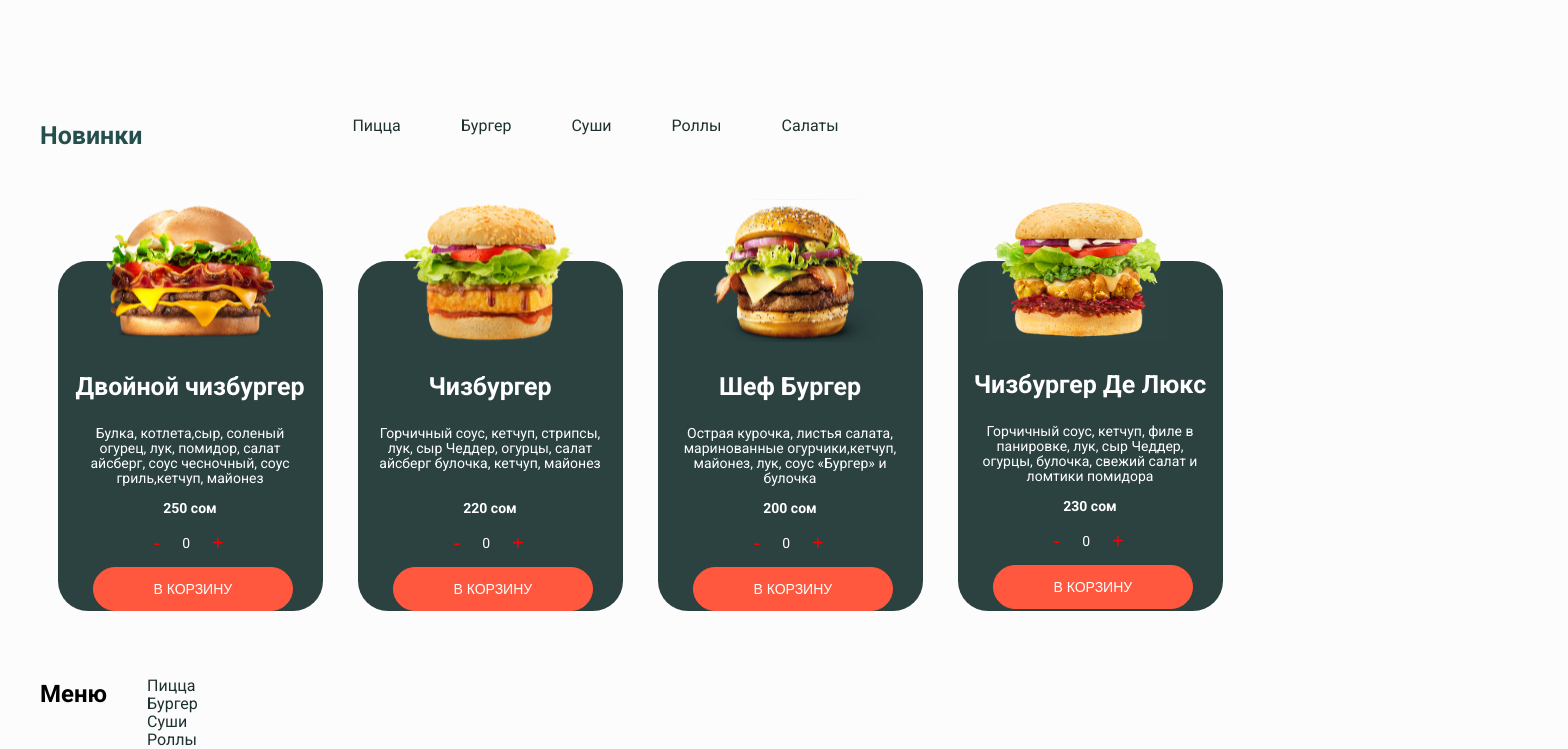
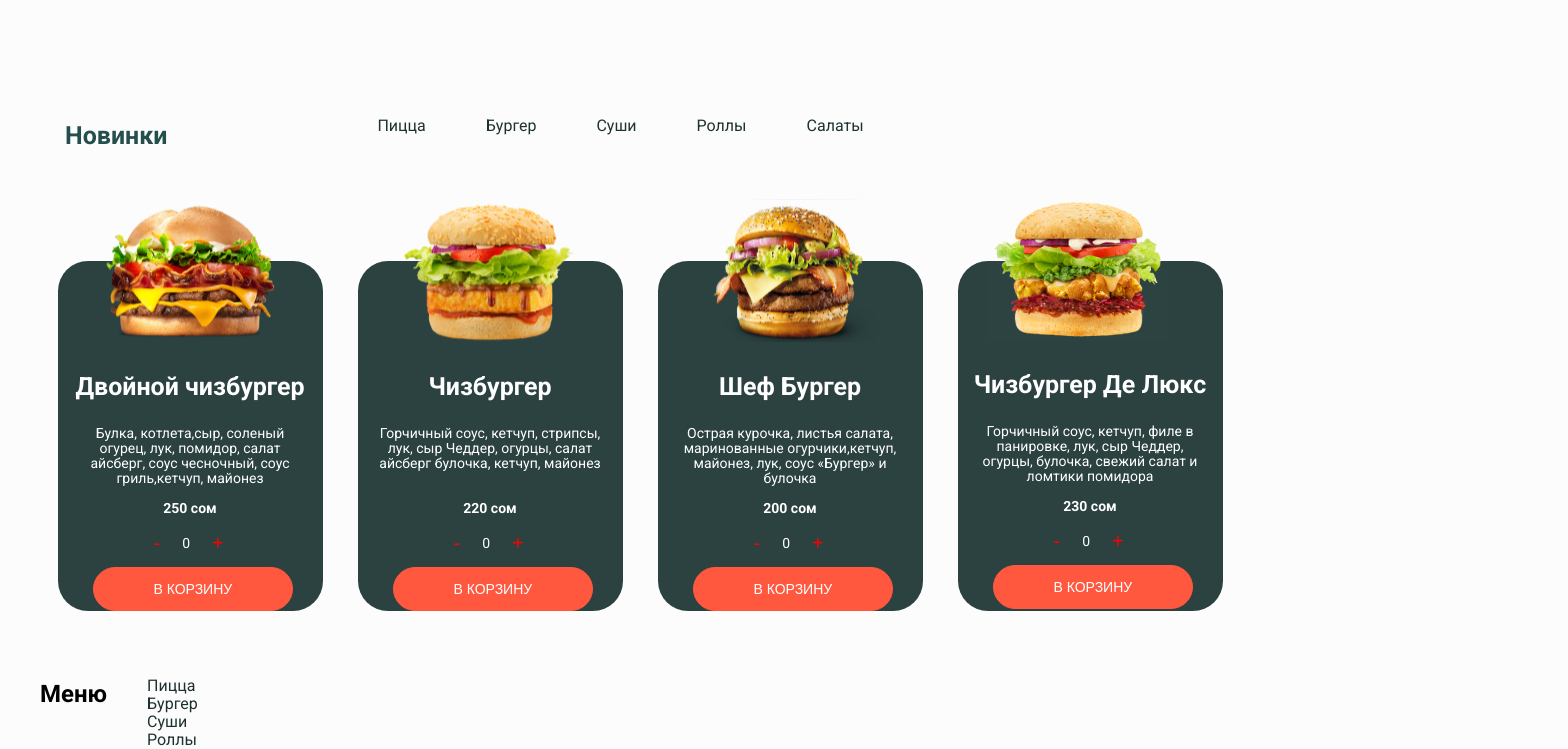
Before and after one commit to AizhanAidarova/Food-Planet, a React (Create React App) app: page /index in a window 1280 px wide. Shown: the part 640-1389 px from the top of the page, 1568 px wide, since content can reach past the window. Built offline with nearby package versions, Linux system fonts and the light colour scheme.

Commit message:
feat:fixed

```diff
--- a/src/Pages/Footer/PagesFooter.module.css
+++ b/src/Pages/Footer/PagesFooter.module.css
@@ -32,6 +32,7 @@
 .footer ul  {
     margin-left: 260px;
     margin: 0;
+    display: flex;
 }
 
 .footer nav{
--- a/src/Pages/NoveltiesMenu/Novelties.module.css
+++ b/src/Pages/NoveltiesMenu/Novelties.module.css
@@ -24,6 +24,7 @@
     color:#254F4C;
     font-weight: 900;
     margin-right: 170px;
+    margin-left: 25px;
 }
 
 /*nav, ul, a, select {
```
